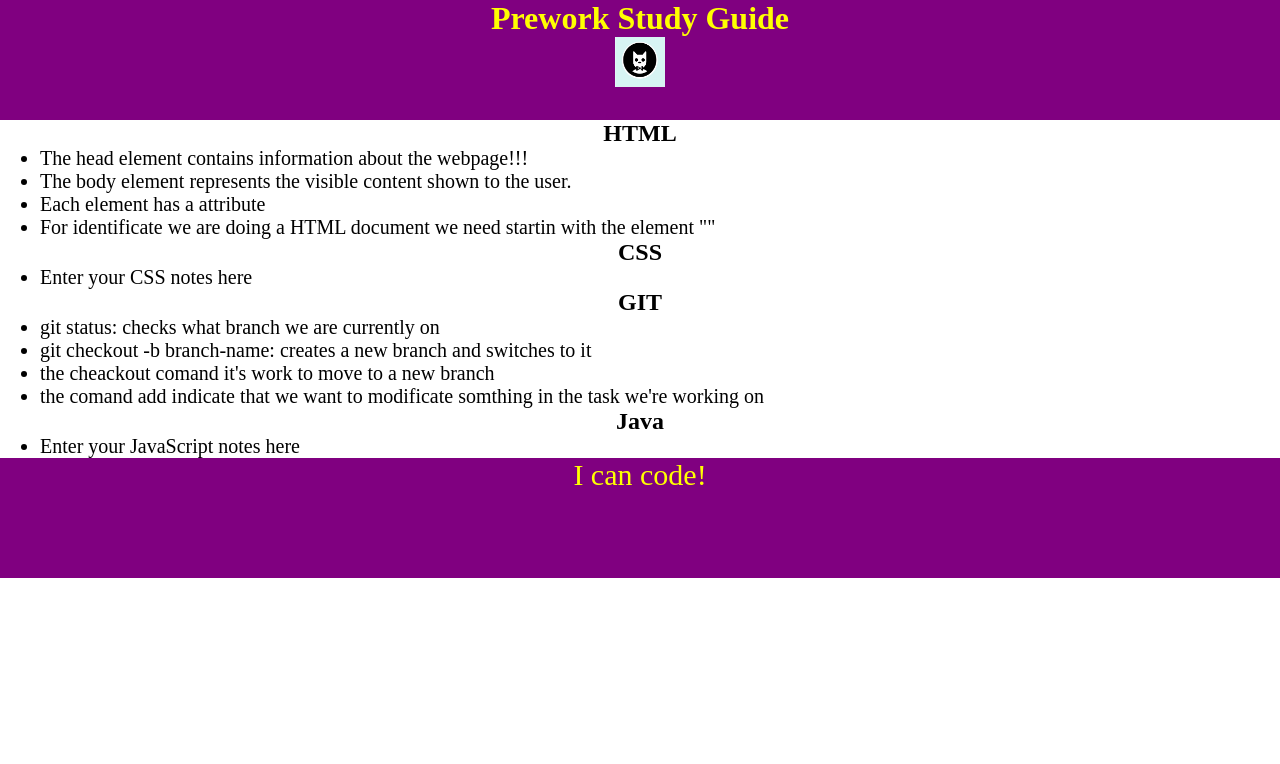
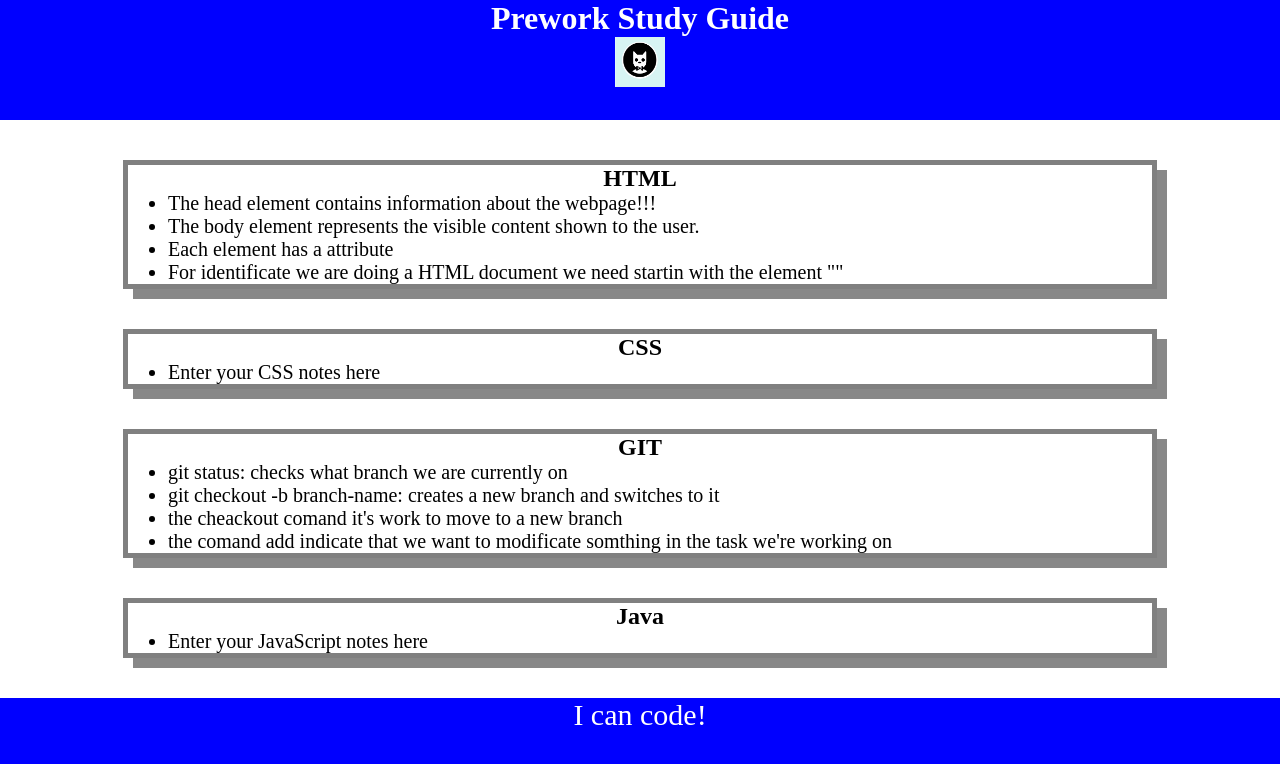
Before and after one commit to sergioroches/pre-work-boot-camp, a plain HTML site: page index.html in a window 1280 px wide. Drawn offline with Linux system fonts and the light colour scheme.

Commit message:
added css to project

```diff
--- a/assets/style.css
+++ b/assets/style.css
@@ -7,8 +7,8 @@ header,
 footer {
     width: 100%;
     height: 120px;
-    background-color: purple;
-    color: yellow;
+    background-color: blue;
+    color: white;
 }
 
 h1,
@@ -34,3 +34,10 @@ p {
     text-align: center;
     font-size: 30px;
 }
+
+.card {
+    width: 80%;
+    margin: 40px auto;
+    border: 5px solid gray;
+    box-shadow: 10px 10px #888888;
+}
```
Also changed, not shown: index.html (+6 -0 lines).
